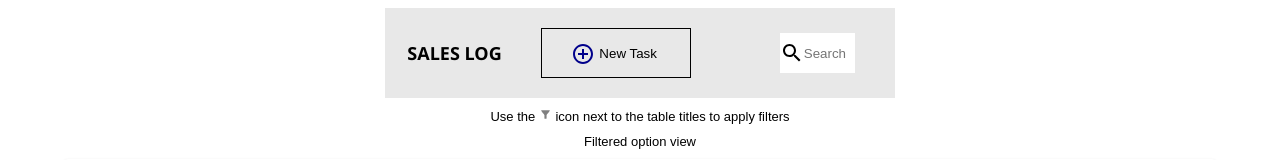
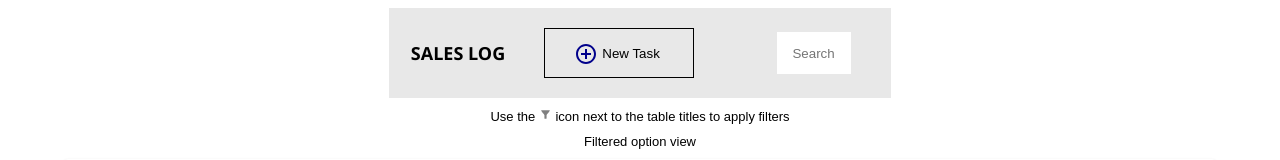
Before and after one commit to DinoWithCurls/taskscheduler, a React (Create React App) app: page / in a window 1280 px wide. Shown: the top 160 px of the page. Built offline with nearby package versions, Linux system fonts and the light colour scheme.

Commit message:
fix: 🐛 Fixed search bar UI

```diff
--- a/src/components/searchbar.js
+++ b/src/components/searchbar.js
@@ -1,10 +1,8 @@
 import React from "react";
-import { Search } from "../utils/iconsComponent";
 import "../styles/searchbar.css";
 function Searchbar() {
   return (
     <div class="body">
-      <Search />
       <input class="search" placeholder="Search" />
     </div>
   );
--- a/src/styles/searchbar.css
+++ b/src/styles/searchbar.css
@@ -7,7 +7,7 @@
     margin-right: 20px;
 }
 .search {
-    padding: 0px;
+    padding-left: 15px;
     border: 0;
     outline: 0;
     background-color: inherit;
```
